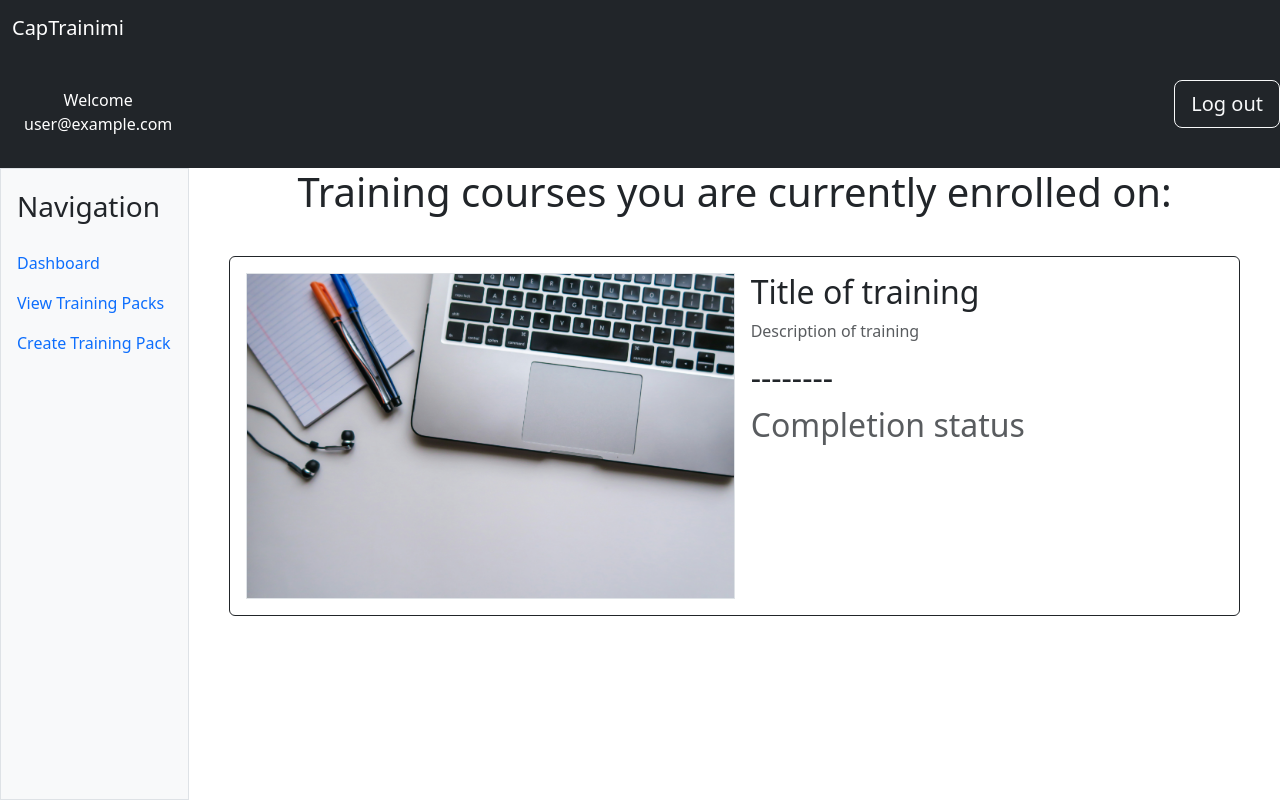
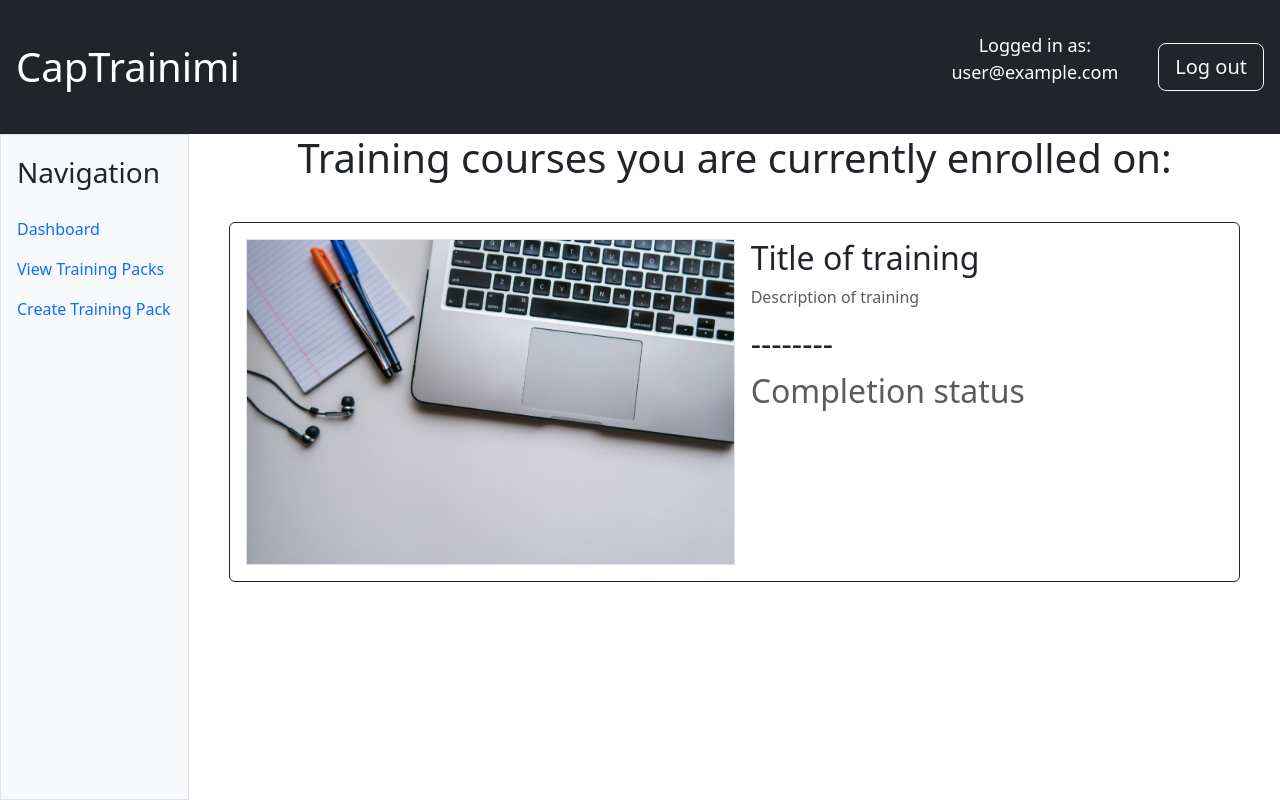
Before and after one commit to dc3010-org/dc3010-org.github.io, a React (Create React App) app in the folder training-website/: page /dashboard in a window 1280 px wide. Built offline with nearby package versions, Linux system fonts and the light colour scheme; no server answers; the database is empty; sample sign-in values are in the browser's storage.

Commit message:
DC3010-8 : training available poulated
all training view populated with component and dat from firestore. user email stored with training course for identification.

```diff
--- a/training-website/package.json
+++ b/training-website/package.json
@@ -14,7 +14,7 @@
     "@types/react": "^18.2.52",
     "@types/react-dom": "^18.2.18",
     "bootstrap": "^5.3.2",
-    "firebase": "^10.8.0",
+    "firebase": "^10.6.0",
     "react": "^18.2.0",
     "react-dom": "^18.2.0",
     "react-router-dom": "^6.22.0",
--- a/training-website/src/AllTraining.tsx
+++ b/training-website/src/AllTraining.tsx
@@ -1,29 +1,7 @@
 import { LoadingState, useFirebase } from "./FirebaseProvider";
 import NavBar from "./components/Navbar";
 import Sidebar from "./components/Sidebar";
-import { TrainingCourse } from "./data/TrainingCourse";
-
-
-function MyComponent({ course }: { course: TrainingCourse }) {
-    return <div className="border border-dark rounded px-3 d-flex my-3">
-        <img className="w-50 border border-muted my-3"
-            src="/images/OnlineLearning.jpg" alt="Online Learning" />
-        <div className="flex-grow-1 m-3">
-            <h2>
-                {course.title}
-            </h2>
-            <p className="text-muted">
-                {course.id}
-            </p>
-            <h2>
-                --------
-            </h2>
-            <h2 className="text-muted">
-                Completion status: fucked
-            </h2>
-        </div>
-    </div>
-}
+import TrainingContainer from "./components/TrainingContainer";
 
 function AllTraining() {
 
@@ -35,9 +13,7 @@ function AllTraining() {
         return <p>Whoops! *Something* went wrong!</p>
     }
 
-
-
-    const renderedCourses = trainingCourses.map(course => <MyComponent course={course} />);
+    const renderedCourses = trainingCourses.map(course => <TrainingContainer course={course} />);
 
     return (
         <div className="vh-100 d-flex flex-column">
@@ -62,25 +38,6 @@ function AllTraining() {
                         <div>
                             <div>
                                 <div className="d-flex justify-content-around flex-wrap m-3">
-                                    <div className="border border-dark rounded px-3 d-flex my-3">
-                                        <img className="w-50 border border-muted my-3"
-                                            src="/images/OnlineLearning.jpg" alt="Online Learning" />
-                                        <div className="flex-grow-1 m-3">
-                                            <h2>
-                                                Title of training
-                                            </h2>
-                                            <p className="text-muted">
-                                                Description of training
-                                            </p>
-                                            <h2>
-                                                --------
-                                            </h2>
-                                            <h2 className="text-muted">
-                                                Completion status
-                                            </h2>
-                                        </div>
-                                    </div>
-
                                     {renderedCourses}
                                 </div>
 
--- a/training-website/src/CreateTraining.tsx
+++ b/training-website/src/CreateTraining.tsx
@@ -13,10 +13,13 @@ import { useUserAuth } from './UserAuthContext';
 import { getAllByLabelText } from '@testing-library/react';
 import { Container, DescriptionContainer, QuestionAnswerContainer } from './data/TrainingCourse';
 import { useFirebase } from './FirebaseProvider';
+import { useNavigate } from 'react-router-dom';
 
 
 function CreateTraining() {
     const [containers, setContainers] = useState<Array<Container>>([]);
+    const navigate = useNavigate();
+
 
     const { createTrainingCourse } = useFirebase();
 
@@ -61,6 +64,7 @@ function CreateTraining() {
 
     let user: any = {};
     user = useUserAuth().user;
+    const [title, setTitle] = useState("");
     async function saveTrainingData() {
         // training_course:{
         //  author:
@@ -77,9 +81,15 @@ function CreateTraining() {
 
         await createTrainingCourse({
             parts: containers,
-            title: 'Testing 1 2 3'
+            author: user.email,
+            title: title
         });
         toast.info("Training course has been saved!");
+        try {
+            setTimeout(() => navigate("/dashboard"), 3000);
+        } catch {
+
+        }
     }
 
     return (
@@ -103,6 +113,15 @@ function CreateTraining() {
                         <div>
                             <div className="d-flex justify-content-center flex-column">
                                 <div className="row">
+                                    <div className="d-inline-flex flex-column m-3 p-3 bg-success bg-opacity-10 mx-auto">
+                                        <div className="">
+                                            <h2>Training course title:</h2>
+                                        </div>
+                                        <div className="m-2 vw-auto">
+                                            <input type="text" className="form-control" aria-label='title' onChange={(e) => setTitle(e.target.value)}></input>
+                                        </div>
+
+                                    </div>
                                     {renderedContainers}
                                 </div>
                                 <div className="border border-secondary-subtle border-3 border-style-dashed rounded px-3 d-flex my-3 mx-auto">
--- a/training-website/src/components/Navbar.css
+++ b/training-website/src/components/Navbar.css
@@ -6,4 +6,5 @@
 .user-data-text {
     color: white;
     z-index: 10;
+    font-size: large;
 }
--- a/training-website/src/components/Navbar.tsx
+++ b/training-website/src/components/Navbar.tsx
@@ -19,23 +19,25 @@ function NavBar() {
     };
 
     return (
-        <nav className="navbar navbar-dark bg-dark navbar-style">
-            <div className="container-fluid">
-                <a className="navbar-brand" href="/dashboard">CapTrainimi</a>
+        <div className="d-inline-flex">
+            <nav className="navbar navbar-dark bg-dark navbar-style vw-100">
+                <div className="me-auto mx-3">
+                    <a className="navbar-brand fs-1" href="/dashboard">CapTrainimi</a>
                 </div>
-            <div className="p-4 box mt-3 text-center user-data-text">
-                Welcome <br />
+                <div className="p-4 text-center user-data-text">
+                    <p>Logged in as: <br />
                         {user.email}
+                    </p>
                 </div>
-            <div className="d-grid gap-2">
-
+                <div className="m-3">
                     <button type="button" className="btn btn-outline-light btn-lg" aria-label='logout-button' onClick={handleLogout}>
                         Log out
                     </button>
+                </div>
 
-            </div>
                 <button className="btn btn-primary d-lg-none" type="button" data-bs-toggle="offcanvas" data-bs-target="#offcanvas" aria-controls="offcanvas">Toggle offcanvas</button>
             </nav>
+        </div>
     );
 }
 
--- /dev/null
+++ b/training-website/src/components/TrainingContainer.tsx
@@ -0,0 +1,26 @@
+import { TrainingCourse } from "../data/TrainingCourse";
+
+function TrainingContainer({ course }: { course: TrainingCourse }) {
+    return (
+        <div className="border border-dark rounded px-3 d-flex my-3">
+            <img className="w-50 border border-muted my-3"
+                src="/images/OnlineLearning.jpg" alt="Online Learning" />
+            <div className="flex-grow-1 m-3">
+                <h2>
+                    {course.title}
+                </h2>
+                <p className="text-muted">
+                    {course.id}
+                </p>
+                <h2>
+                    --------
+                </h2>
+                <h2 className="text-muted">
+                    Completion status:
+                </h2>
+            </div>
+        </div>
+    )
+}
+
+export default TrainingContainer;
--- a/training-website/src/data/TrainingCourse.ts
+++ b/training-website/src/data/TrainingCourse.ts
@@ -20,5 +20,6 @@ export interface TrainingCourse {
     // TODO: probably put this somewhere else
     id: string,
     title: string,
+    author: string,
     parts: Container[];
 }
```
Also changed, not shown: 1 other file (tests, documents, lock files or other folders). Lines whose indentation alone changed are shown as unchanged.
